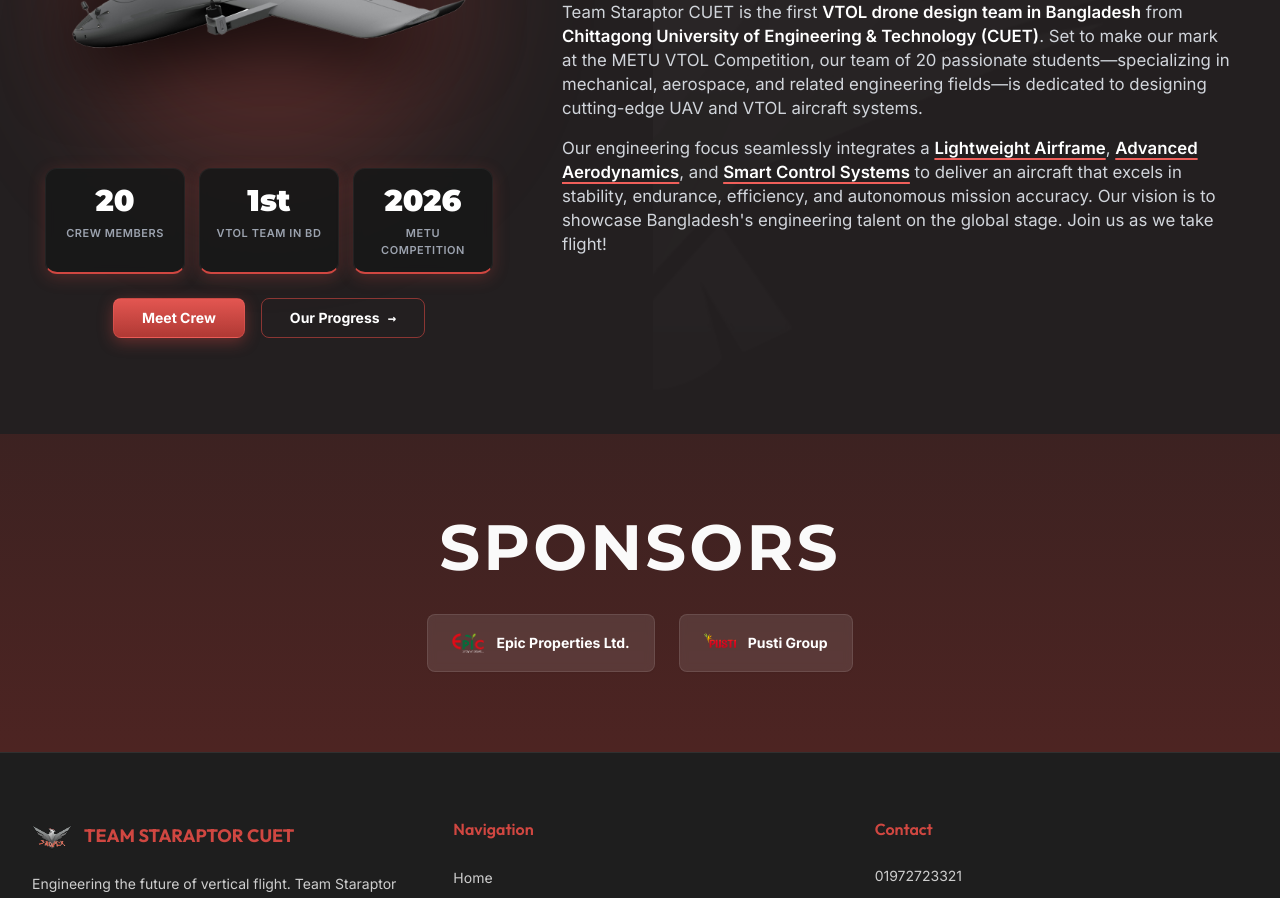
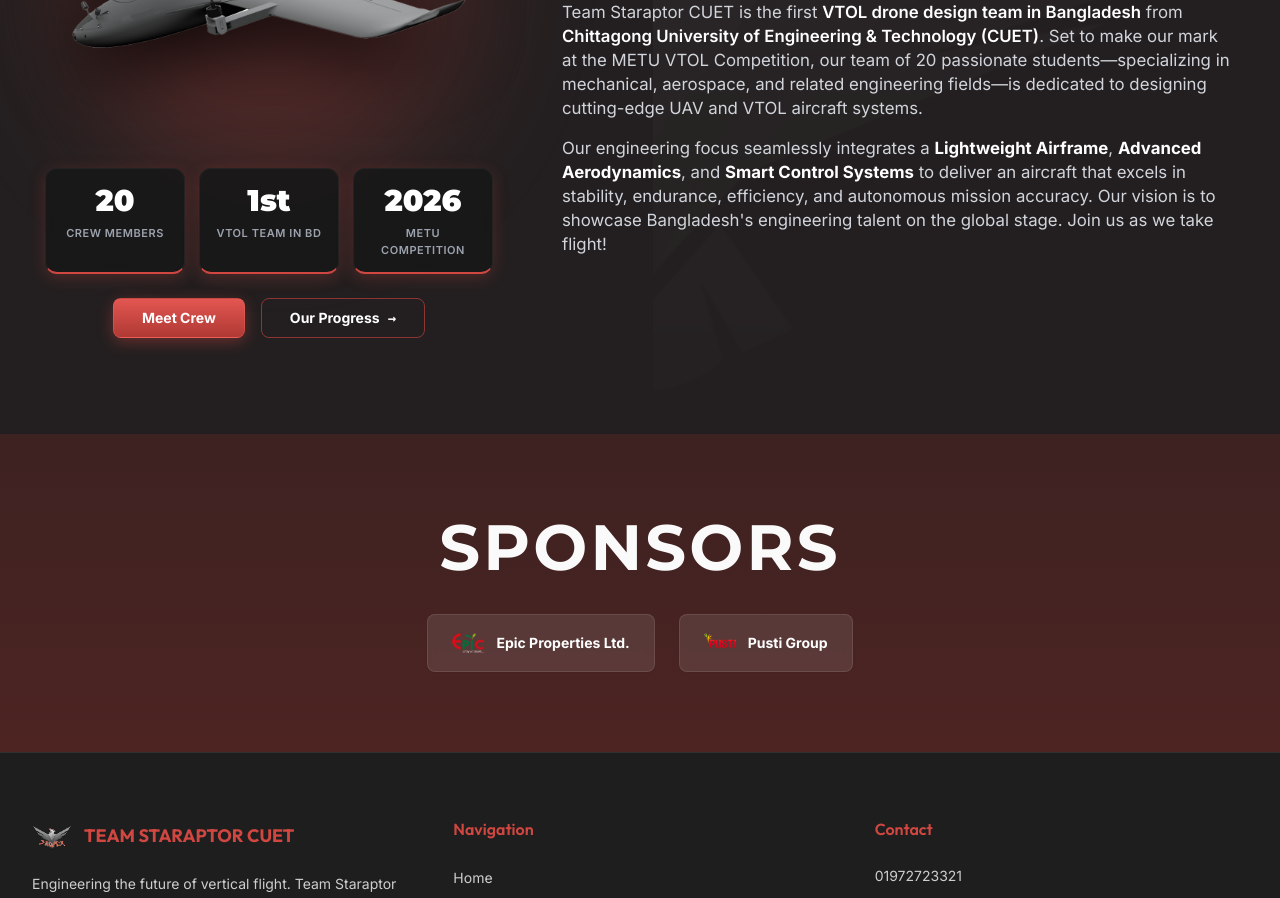
Before and after one commit to staraptor-cuet/staraptor-cuet-portfolio, a Next.js app: page / in a window 1280 px wide. Shown: the part 1220-2118 px from the top of the page. Built offline with nearby package versions, Linux system fonts and the light colour scheme; no server answers; the database is empty.

Commit message:
style: remove red underlines and keep key engineering terms bold

```diff
--- a/app/page.tsx
+++ b/app/page.tsx
@@ -184,7 +184,7 @@ export default function Home() {
                   Team Staraptor CUET is the first <strong className="text-white font-semibold">VTOL drone design team in Bangladesh</strong> from <strong className="text-white font-semibold">Chittagong University of Engineering & Technology (CUET)</strong>. Set to make our mark at the METU VTOL Competition, our team of 20 passionate students—specializing in mechanical, aerospace, and related engineering fields—is dedicated to designing cutting-edge UAV and VTOL aircraft systems.
                 </p>
                 <p>
-                  Our engineering focus seamlessly integrates a <strong className="text-white font-semibold underline decoration-[#EF5F5A] decoration-2 underline-offset-4">Lightweight Airframe</strong>, <strong className="text-white font-semibold underline decoration-[#EF5F5A] decoration-2 underline-offset-4">Advanced Aerodynamics</strong>, and <strong className="text-white font-semibold underline decoration-[#EF5F5A] decoration-2 underline-offset-4">Smart Control Systems</strong> to deliver an aircraft that excels in stability, endurance, efficiency, and autonomous mission accuracy. Our vision is to showcase Bangladesh&apos;s engineering talent on the global stage. Join us as we take flight!
+                  Our engineering focus seamlessly integrates a <strong className="text-white font-bold">Lightweight Airframe</strong>, <strong className="text-white font-bold">Advanced Aerodynamics</strong>, and <strong className="text-white font-bold">Smart Control Systems</strong> to deliver an aircraft that excels in stability, endurance, efficiency, and autonomous mission accuracy. Our vision is to showcase Bangladesh&apos;s engineering talent on the global stage. Join us as we take flight!
                 </p>
               </div>
             </motion.div>
```
